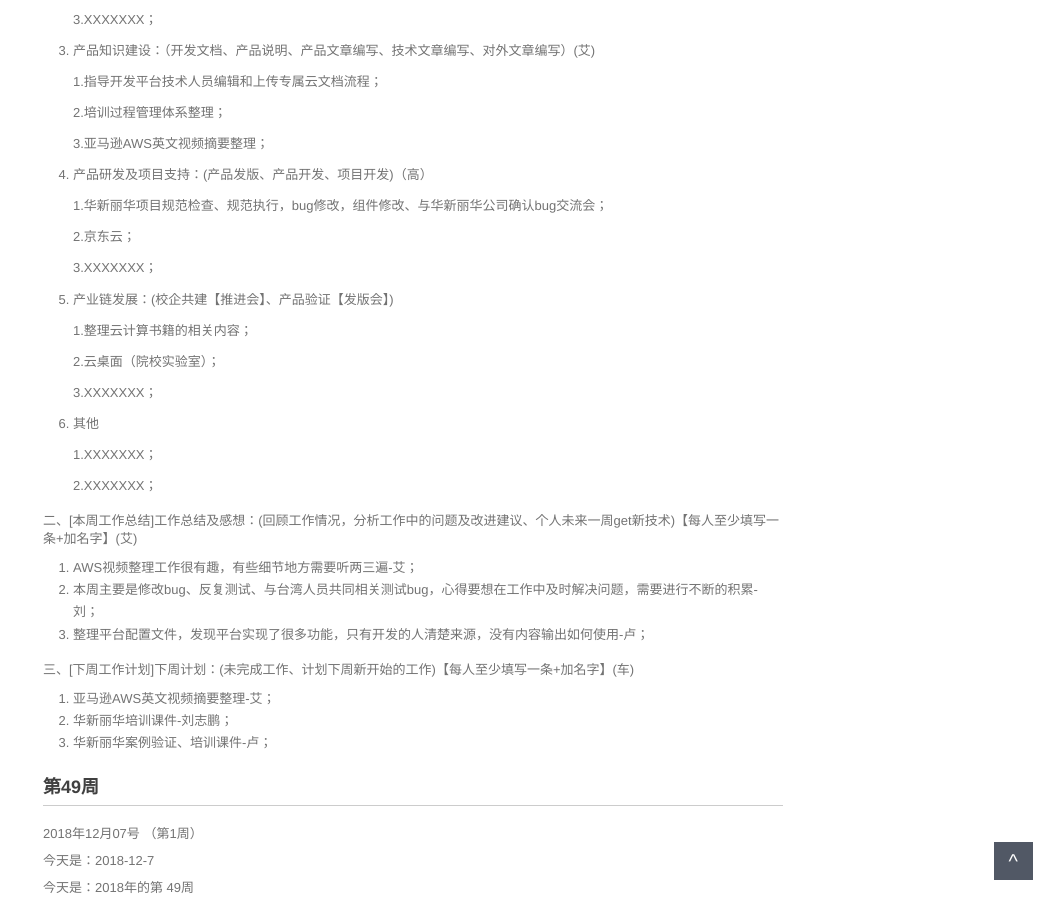
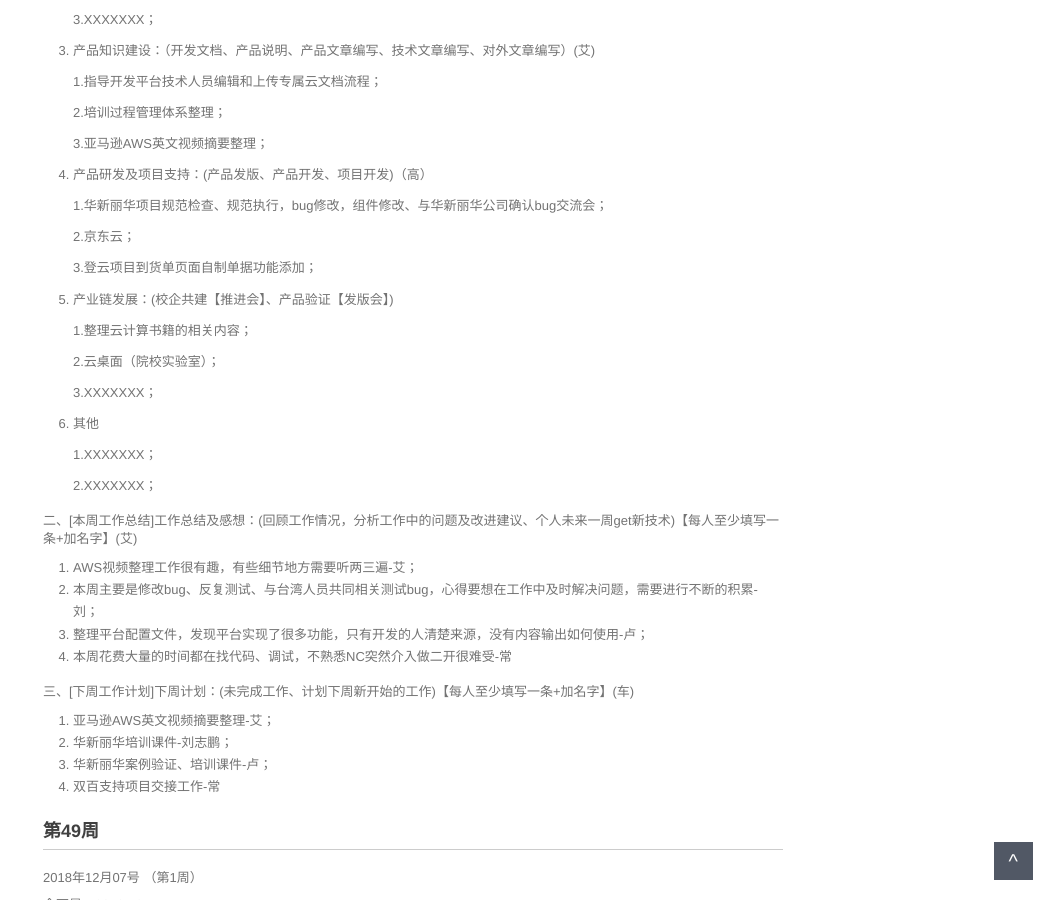
Before and after one commit to walllFlower/blog, a Jekyll site: the page built from _posts/2018-07-17-day_report_cxz.md, in a window 1280 px wide and 900 px high, scrolled down 745 px. Shown: the whole window, without its empty margins (227-1280 px from the left). Built offline with Jekyll 4.4.1, drawn with Linux system fonts in a browser that asks for light colours; comment, search, counter and statistics services are not loaded.

Commit message:
Update 2018-07-17-day_report_cxz.md

```diff
--- a/_posts/2018-07-17-day_report_cxz.md
+++ b/_posts/2018-07-17-day_report_cxz.md
@@ -54,7 +54,7 @@ categories: 技术运营工作周报
 
     2.京东云；
 
-    3.XXXXXXX；
+    3.登云项目到货单页面自制单据功能添加；
 
 5. 产业链发展：(校企共建【推进会】、产品验证【发版会】)
 
@@ -75,12 +75,14 @@ categories: 技术运营工作周报
 1. AWS视频整理工作很有趣，有些细节地方需要听两三遍-艾；
 2. 本周主要是修改bug、反复测试、与台湾人员共同相关测试bug，心得要想在工作中及时解决问题，需要进行不断的积累-刘；
 3. 整理平台配置文件，发现平台实现了很多功能，只有开发的人清楚来源，没有内容输出如何使用-卢；
+4. 本周花费大量的时间都在找代码、调试，不熟悉NC突然介入做二开很难受-常
 
 三、[下周工作计划]下周计划：(未完成工作、计划下周新开始的工作)【每人至少填写一条+加名字】(车)
 
 1. 亚马逊AWS英文视频摘要整理-艾；
 2. 华新丽华培训课件-刘志鹏；
 3. 华新丽华案例验证、培训课件-卢；
+4. 双百支持项目交接工作-常
 
 
 ###  第49周
```
